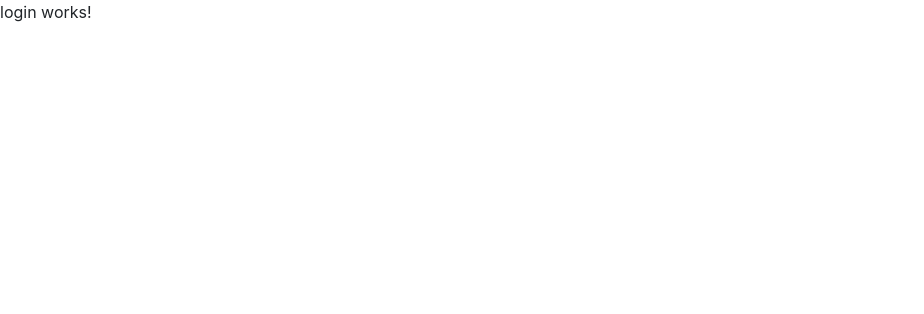
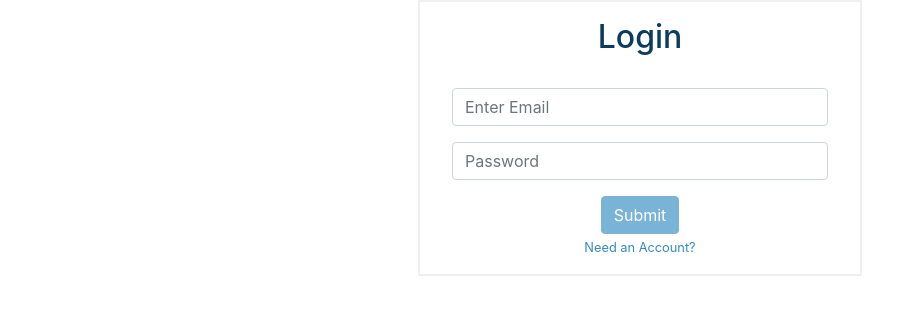
Before and after one commit to Dare2python/chat, an Angular app: page /login in a window 1280 px wide. Shown: the top 314 px of the page, without its empty margins (0-924 px from the left). Built offline with nearby package versions, Linux system fonts and the light colour scheme.

Commit message:
Working Login - beware Validators

```diff
--- a/src/app/app.module.ts
+++ b/src/app/app.module.ts
@@ -1,5 +1,6 @@
 import { BrowserModule } from '@angular/platform-browser';
 import { NgModule } from '@angular/core';
+import { ReactiveFormsModule } from '@angular/forms';
 
 import { BsDropdownModule } from 'ngx-bootstrap/dropdown';
 
@@ -19,7 +20,8 @@ import { ChatComponent } from './pages/chat/chat.component';
   imports: [
     BrowserModule,
     AppRoutingModule,
-    BsDropdownModule.forRoot()
+    BsDropdownModule.forRoot(),
+    ReactiveFormsModule
   ],
   providers: [],
   bootstrap: [AppComponent]
--- a/src/app/pages/login/login.component.html
+++ b/src/app/pages/login/login.component.html
@@ -1,3 +1,16 @@
-<p>
-  login works!
-</p>
+<!-- <app-navbar></app-navbar> -->
+<div class="container-wrapper container d-flex justify-content-center align-items-center">
+  <div class="form-wrapper text-center">
+    <h2 class="text-center">Login</h2>
+    <form [formGroup]="loginForm" (submit)="submit()" novalidate>
+      <div class="form-group">
+        <input type="email" class="form-control" id="email-input" placeholder="Enter Email" formControlName="email">
+      </div>
+      <div class="form-group">
+        <input type="password" class="form-control" id="password-input" placeholder="Password" formControlName="password">
+      </div>
+      <button type="submit" class="btn btn-primary" [disabled]="!loginForm.valid">Submit</button>
+    </form>
+    <small><a routerLink="/signup">Need an Account?</a></small>
+  </div>
+</div>
--- a/src/app/pages/login/login.component.scss
+++ b/src/app/pages/login/login.component.scss
@@ -0,0 +1,13 @@
+@import '../../../styles/variables';
+
+h2 {
+    color: $secondary;
+    margin-bottom: 1em;
+}
+
+.form-wrapper {
+    min-width: 40%;
+    margin-bottom: 10%;
+    border: 2px solid $light-grey;
+    padding: 1em 2em;
+}
--- a/src/app/pages/login/login.component.ts
+++ b/src/app/pages/login/login.component.ts
@@ -1,4 +1,5 @@
 import { Component, OnInit } from '@angular/core';
+import { FormBuilder, FormGroup, Validators } from '@angular/forms';
 
 @Component({
   selector: 'app-login',
@@ -7,9 +8,27 @@ import { Component, OnInit } from '@angular/core';
 })
 export class LoginComponent implements OnInit {
 
-  constructor() { }
+  public loginForm: FormGroup;
+
+  constructor(private fb: FormBuilder) {
+    this.createForm();
+   }
 
   ngOnInit() {
   }
 
+  private createForm(): void {
+    this.loginForm = this.fb.group({
+      email: ['', [Validators.required, Validators.email]],
+      password: ['', [Validators.required, Validators.minLength(8)]]
+    });
+    // console.log(this.loginForm.valid);
+  }
+
+  public submit(): void {
+    // TODO call the auth service
+    const {email, password} = this.loginForm.value;
+    console.log(`Email: ${email}, Password: ${password}`);
+  }
+
 }
--- a/src/styles/variables.scss
+++ b/src/styles/variables.scss
@@ -0,0 +1,6 @@
+$primary: #328CC1;
+$secondary: #0B3C5D;
+$gold: #D9B310;
+$light-grey: #efefef;
+$grey: darken($light-grey, 30%);
+$black: #1D2731;
```
